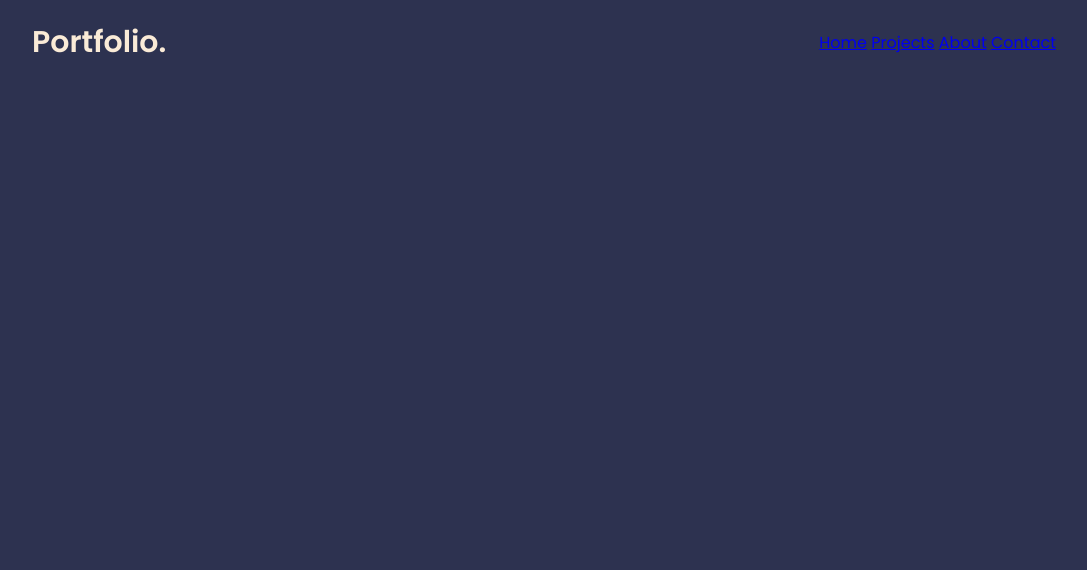
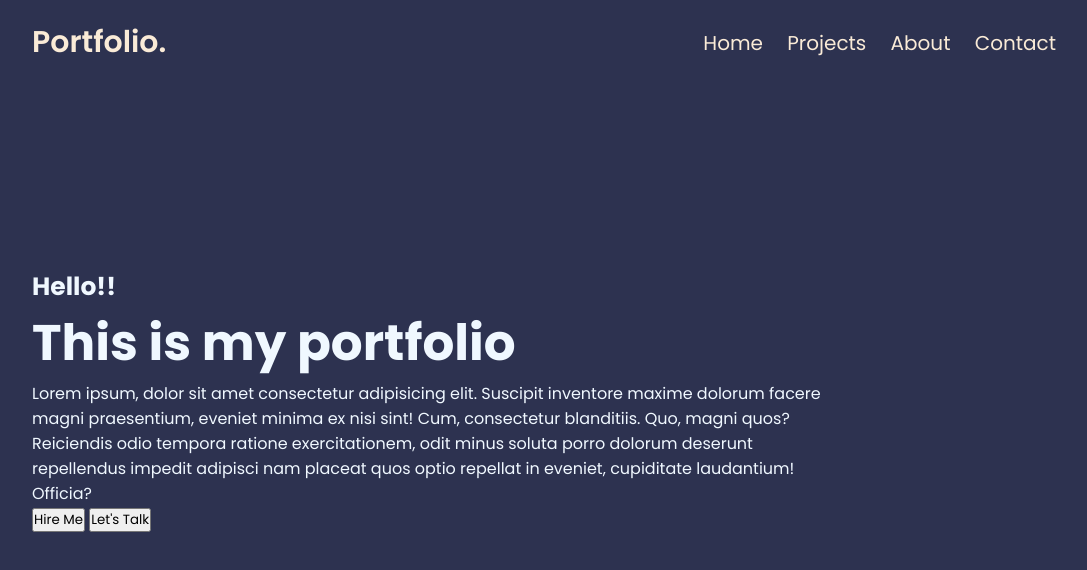
Before and after one commit to rznayeem/my-first-portfolio, a plain HTML site: page index.html in a window 1280 px wide. Shown: the whole page, without its empty margins (96-1183 px from the left). Drawn offline with Linux system fonts and the light colour scheme.

Commit message:
adding more designs

```diff
--- a/index.html
+++ b/index.html
@@ -19,6 +19,23 @@
       <a href="#">Contact</a>
     </nav>
   </header>
+
+  <section>
+    <div class="home-content">
+      <h3>Hello!!</h3>
+      <h1>This is my portfolio</h1>
+      <p>Lorem ipsum, dolor sit amet consectetur adipisicing elit. Suscipit inventore maxime dolorum facere magni
+        praesentium, eveniet minima ex nisi sint! Cum, consectetur blanditiis. Quo, magni quos? Reiciendis odio tempora
+        ratione exercitationem, odit minus soluta porro dolorum deserunt repellendus impedit adipisci nam placeat quos
+        optio repellat in eveniet, cupiditate laudantium! Officia?</p>
+      <div class="btn">
+        <button>
+          Hire Me
+        </button>
+        <button>Let's Talk</button>
+      </div>
+    </div>
+  </section>
 </body>
 
 </html>
--- a/style.css
+++ b/style.css
@@ -9,9 +9,11 @@
 
 body {
   background: #2D3250;
+  color: aliceblue;
 }
 
 header {
+  /* background-color: #424769; */
   position: fixed;
   top: 0;
   left: 0;
@@ -29,3 +31,31 @@ header {
   text-decoration: none;
   font-weight: 600;
 }
+
+nav a {
+  padding-left: 20px;
+  text-decoration: none;
+  color: antiquewhite;
+  font-size: 20px;
+}
+
+section {
+  height: 100vh;
+  display: flex;
+  align-items: center;
+  padding: 0 10%;
+}
+
+.home-content {
+  width: 800px;
+
+}
+
+h1 {
+  font-size: 50px;
+  font-weight: 700;
+}
+
+h3 {
+  font-size: 25px;
+}
```
